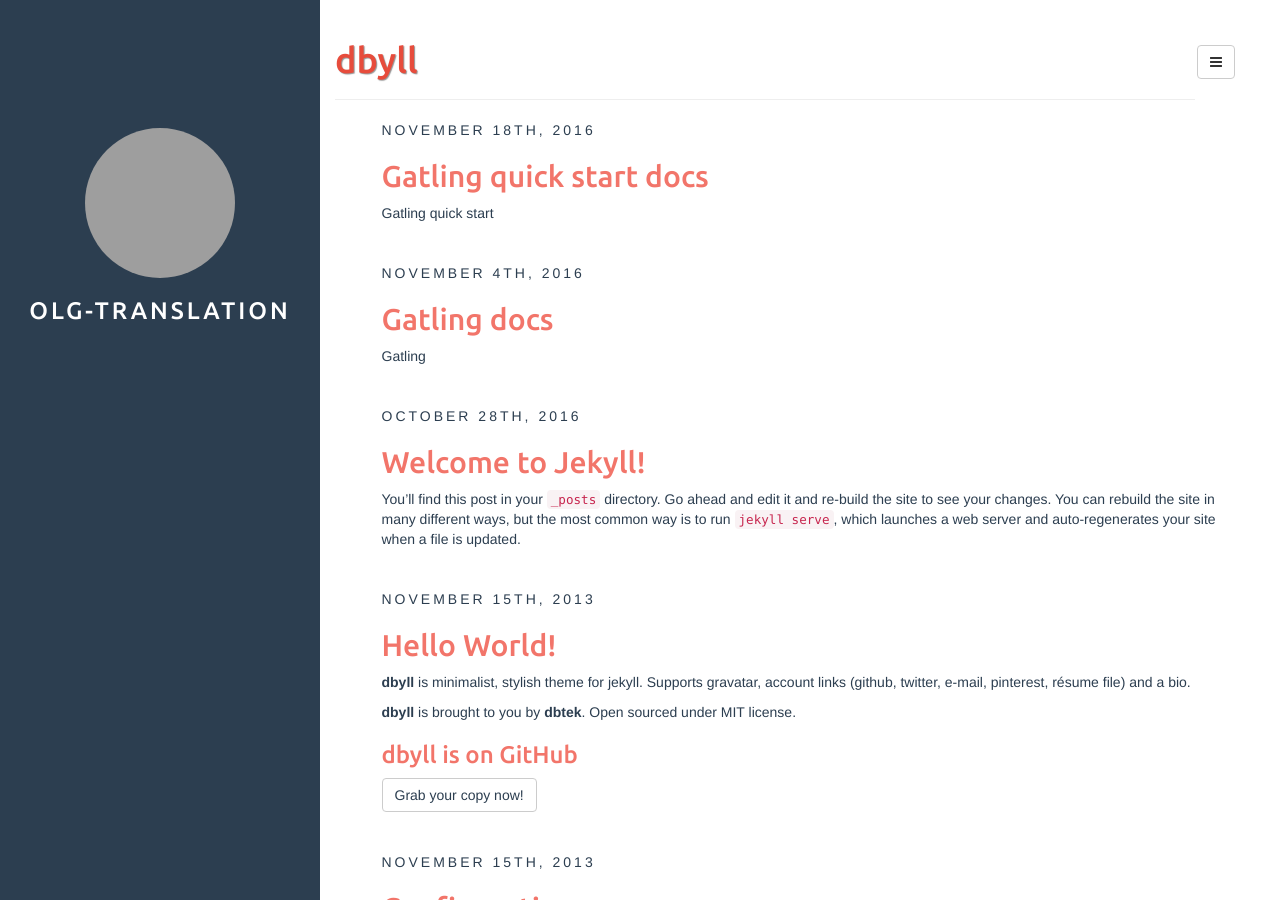
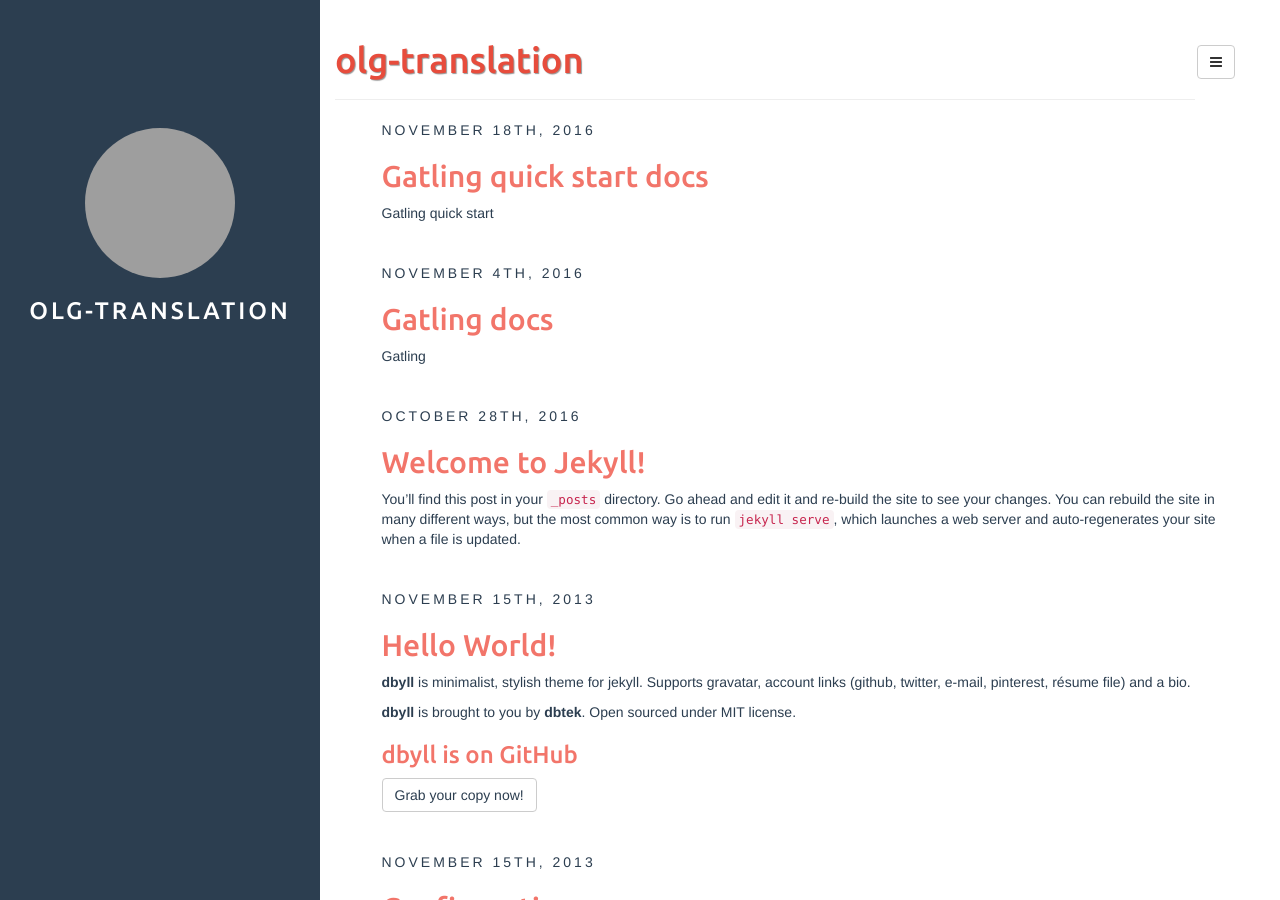
Before and after one commit to yaku-zen/yaku-zen.github.io, a Jekyll site: the page built from index.html, in a window 1280 px wide and 900 px high. Built offline with Jekyll 4.4.1, drawn with Linux system fonts in a browser that asks for light colours; the list of posts is cut into pages by our own code; grey boxes are pictures that could not be loaded.

Commit message:
change: config

```diff
--- a/_config.yml
+++ b/_config.yml
@@ -5,8 +5,8 @@ paginate_path: "page:num"
 exclude: ["README.md","vendor"] # files to exclude
 highlighter: pygments
 markdown: kramdown
-disqus: dbyll
-# google_analytics: dbyll
+disqus: olg-translation
+google_analytics: olg-translation
 title: olg-translation
 
 defaults:
@@ -14,7 +14,7 @@ defaults:
     scope:
       path: "" # empty string for all files
     values:
-      title: dbyll
+      title: olg-translation
 
 description: Stylish Jekyll Theme
 author:
```
